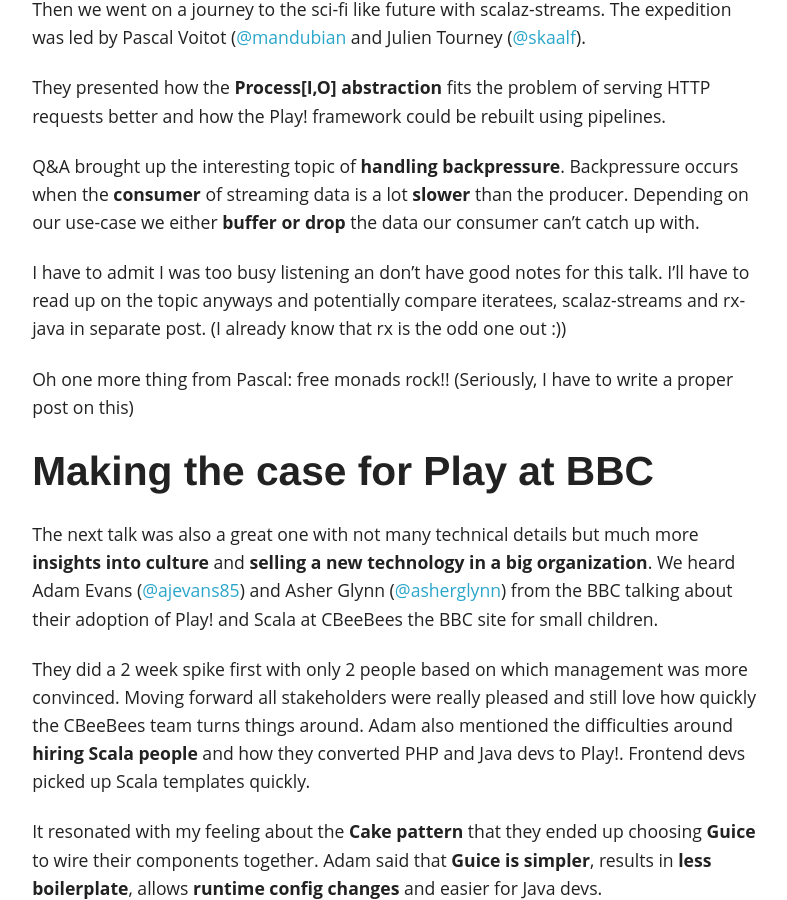
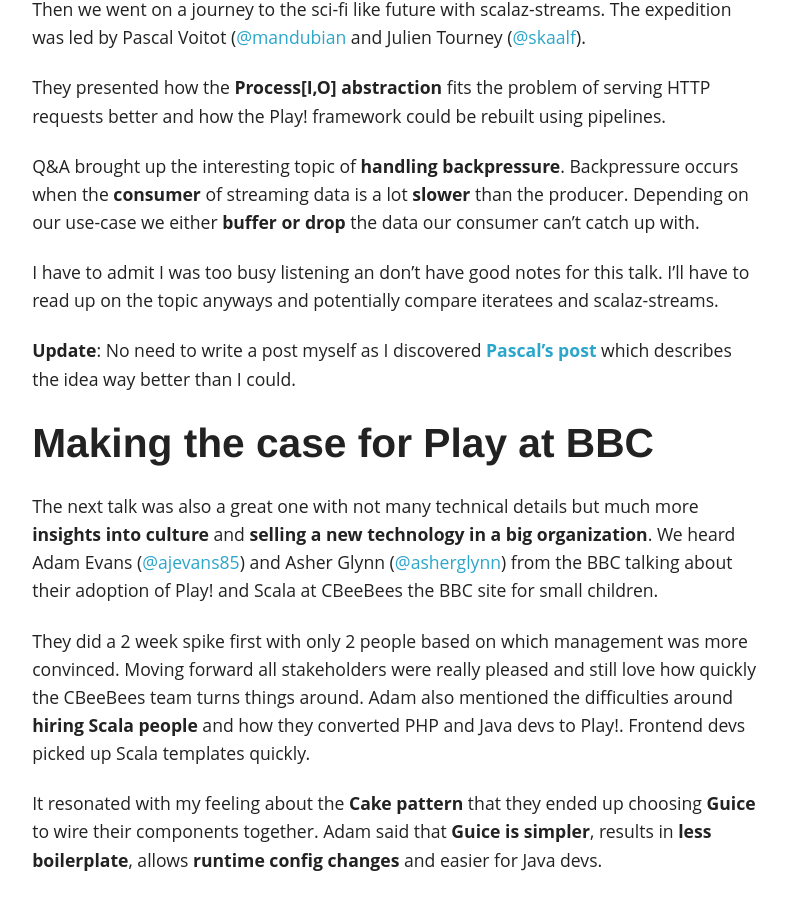
Before and after one commit to dublado/csabapalfi.github.io, a Jekyll site: the page built from _posts/2014-01-17-ping-conf-day-2.md, in a window 1280 px wide and 900 px high, scrolled down 2565 px. Shown: the whole window, without its empty margins (243-1030 px from the left). Built offline with Jekyll 4.4.1, drawn with Linux system fonts in a browser that asks for light colours; Markdown is read by kramdown in place of the engine named in the settings; comment, search, counter and statistics services are not loaded.

Commit message:
link to Pascal's scalaz post

```diff
--- a/_posts/2014-01-17-ping-conf-day-2.md
+++ b/_posts/2014-01-17-ping-conf-day-2.md
@@ -54,9 +54,11 @@ They presented how the **Process[I,O] abstraction** fits the problem of serving
 
 Q&A brought up the interesting topic of **handling backpressure**. Backpressure occurs when the **consumer** of streaming data is a lot **slower** than the producer. Depending on our use-case we either **buffer or drop** the data our consumer can't catch up with.
 
-I have to admit I was too busy listening an don't have good notes for this talk. I'll have to read up on the topic anyways and potentially compare iteratees, scalaz-streams and rx-java in separate post. (I already know that rx is the odd one out :))
+I have to admit I was too busy listening an don't have good notes for this talk. I'll have to read up on the topic anyways and potentially compare iteratees and scalaz-streams.
 
-Oh one more thing from Pascal: free monads rock!! (Seriously, I have to write a proper post on this)
+**Update**: No need to write a post myself as I discovered **[Pascal's post](http://mandubian.com/2013/08/21/playztream/)** which describes the idea way better than I could.
+
+
 
 ## Making the case for Play at BBC
 
```
